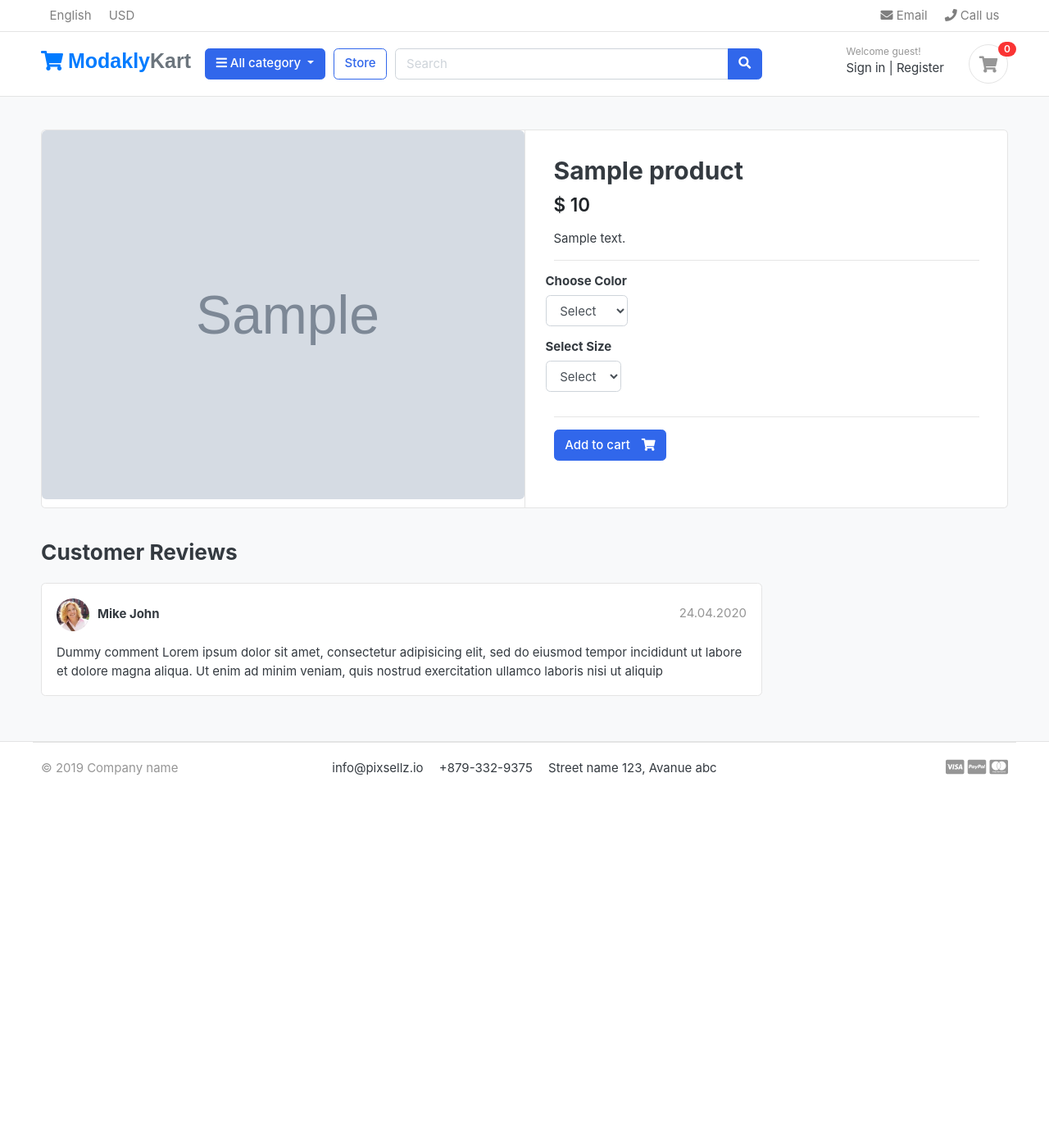
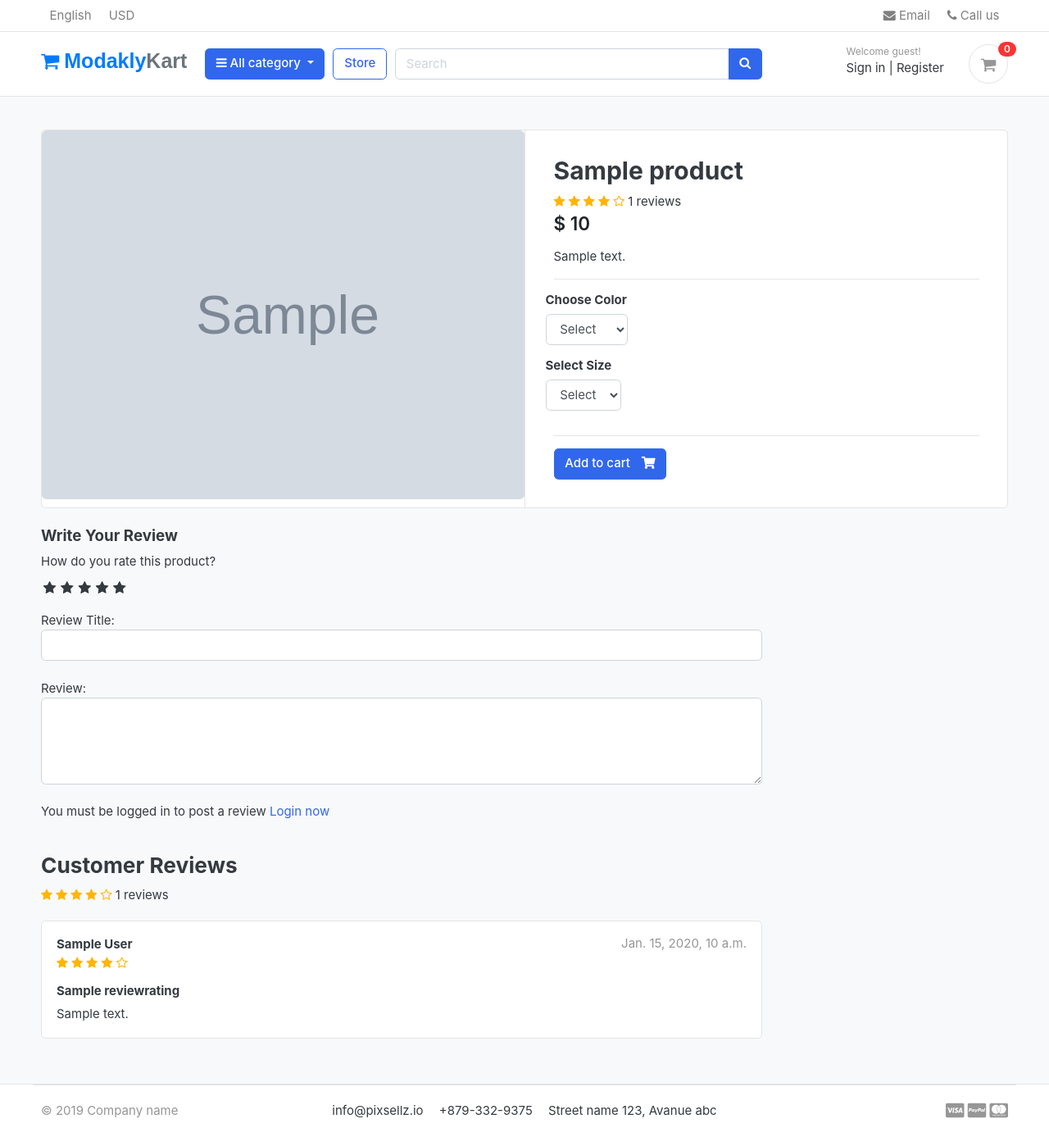
Before and after one commit to Ganesh-cloud137/modaklykart-django, a Django app: a page that uses templates/base.html in a window 1280 px wide. Shown: the whole page at 82% size. Before the commit the page ends 946 px from the top, so only its background shows below. Run offline with Django 3.2, Linux system fonts and the light colour scheme; tables that the repository leaves empty hold one stand-in row (values such as "Sample post"); grey boxes marked "Sample" are stand-in pictures; some libraries are stand-ins or nearby versions; some web fonts are replaced.

Commit message:
review and rating system

```diff
--- a/accounts/models.py
+++ b/accounts/models.py
@@ -57,6 +57,9 @@ class Account(AbstractBaseUser):
 
     objects = MyAccountManager()
 
+    def full_name(self):
+        return f'{self.first_name} {self.last_name}'
+
     def __str__(self):
         return self.email
 
--- /dev/null
+++ b/modaklykart/static/css/custom.css
@@ -0,0 +1,47 @@
+/* Hide Radio Button */
+.rate > input{
+    display: none;
+}
+
+.rate{
+    display: inline-block;
+    border: 0;
+}
+
+.rate > label{
+    float: right;
+}
+
+/* Showing the stars */
+.rate > label:before{
+    display: inline-block;
+    font-size: 1.1rem;
+    font-family: FontAwesome;
+    content: "\f005";
+    margin: 0;
+    padding: 0.3rem .2rem;
+    cursor: pointer;
+
+}
+
+/* Half Star */
+.rate .half:before{
+    content: "\f089";
+    position: absolute;
+    padding-right: 0;
+}
+
+/* Click and Hover */
+input:checked ~ label, label:hover ~ label{
+    color: #ffb503;
+}
+
+/* Hover highlight */
+input:checked + label:hover, input:checked ~ label:hover, input:checked ~ label:hover ~ label,
+label:hover ~ input:checked ~ label{
+    color: #cc9000;
+}
+
+.rating-star i{
+    color: #ffb503 !important;
+}
--- a/store/admin.py
+++ b/store/admin.py
@@ -1,5 +1,5 @@
 from django.contrib import admin
-from .models import Product,Variation
+from .models import Product,Variation, ReviewRating
 # Register your models here.
 
 class ProductAdmin(admin.ModelAdmin):
@@ -13,3 +13,4 @@ class VariationAdmin(admin.ModelAdmin):
 
 admin.site.register(Product, ProductAdmin)
 admin.site.register(Variation, VariationAdmin)
+admin.site.register(ReviewRating)
--- a/store/models.py
+++ b/store/models.py
@@ -1,6 +1,10 @@
 from django.db import models
 from django.urls import reverse
 from category.models import Category
+from accounts.models import Account
+from django.db.models import Avg,Count
+
+
 # Create your models here.
 
 class Product(models.Model):
@@ -19,6 +23,21 @@ class Product(models.Model):
         return reverse('product_detail', args=[self.category.slug, self.slug])
     def __str__(self):
         return self.product_name
+
+    def averageReview(self):
+        reviews = ReviewRating.objects.filter(product=self, status=True).aggregate(average=Avg('rating'))
+        avg = 0
+        if reviews['average'] is not None:
+            avg = float(reviews['average'])
+        return avg
+
+    def countReview(self):
+        reviews = ReviewRating.objects.filter(product=self, status=True).aggregate(count=Count('id'))
+        count = 0
+        if reviews['count'] is not None:
+            count = int(reviews['count'])
+        return count
+
 
 class VariationManager(models.Manager):
     def colors(self):
@@ -47,3 +66,17 @@ class Variation(models.Model):
 
     def __str__(self):
         return self.variation_value
+
+class ReviewRating(models.Model):
+    product = models.ForeignKey(Product, on_delete=models.CASCADE)
+    user = models.ForeignKey(Account, on_delete=models.CASCADE)
+    subject = models.CharField(max_length=100, blank=True)
+    review = models.TextField(max_length=500, blank=True)
+    rating = models.FloatField()
+    ip = models.CharField(max_length=20, blank=True)
+    status = models.BooleanField(default=True)
+    created_at = models.DateTimeField(auto_now_add=True)
+    updated_at = models.DateTimeField(auto_now=True)
+
+    def __str__(self):
+        return self.subject
--- a/store/urls.py
+++ b/store/urls.py
@@ -6,5 +6,5 @@ urlpatterns = [
     path('category/<slug:category_slug>/', views.store, name='products_by_category'),
     path('category/<slug:category_slug>/<slug:product_slug>/', views.product_detail, name='product_detail'),
     path('search/', views.search, name='search'),
-
+    path('submit_review/<int:product_id>/', views.submit_review, name='submit_review'),
 ]
--- a/store/views.py
+++ b/store/views.py
@@ -1,9 +1,13 @@
+from django.contrib import messages
+
 from django.http import HttpResponse
-from django.shortcuts import get_object_or_404, render
+from django.shortcuts import get_object_or_404, redirect, render
 from django.db.models import Q
 
 from carts.models import CartItem
-from .models import Product
+from orders.models import OrderProduct
+from store.forms import ReviewForm
+from .models import Product, ReviewRating
 from .models import Category
 from carts.views import _cart_id
 from django.core.paginator import EmptyPage, PageNotAnInteger, Paginator
@@ -44,9 +48,22 @@ def product_detail(request, category_slug, product_slug):
     except Exception as e:
         raise e
 
+    if request.user.is_authenticated:
+        try:
+            orderproduct = OrderProduct.objects.filter(user=request.user, product_id=single_product.id).exists()
+        except OrderProduct.DoesNotExist:
+            orderproduct = None
+    else:
+        orderproduct = None
+
+    #Get the reviews
+    reviews = ReviewRating.objects.filter(product_id=single_product.id, status=True)
+
     context = {
         'single_product' : single_product,
         'in_cart'        : in_cart,
+        'orderproduct'   : orderproduct,
+        'reviews' : reviews,
     }
     return render(request, 'store/product_detail.html',context)
 
@@ -62,3 +79,27 @@ def search(request):
                 'product_count' : product_count,
             }
     return render(request, 'store/store.html',context)
+
+
+def submit_review(request, product_id):
+    url = request.META.get('HTTP_REFERER')
+    if request.method == 'POST':
+        try:
+            reviews = ReviewRating.objects.get(user__id=request.user.id, product__id=product_id)
+            form = ReviewForm(request.POST, instance=reviews)
+            form.save()
+            messages.success(request, 'Thank you! Your review has been updated.')
+            return redirect(url)
+        except ReviewRating.DoesNotExist:
+            form = ReviewForm(request.POST)
+            if form.is_valid():
+                data = ReviewRating()
+                data.subject = form.cleaned_data['subject']
+                data.rating = form.cleaned_data['rating']
+                data.review = form.cleaned_data['review']
+                data.ip = request.META.get('REMOTE_ADDR')
+                data.product_id = product_id
+                data.user_id = request.user.id
+                data.save()
+                messages.success(request, 'Thank you! Your review has been submitted.')
+                return redirect(url)
--- a/templates/base.html
+++ b/templates/base.html
@@ -24,6 +24,9 @@
 <!-- custom style -->
 <link href="{% static 'css/ui.css' %}" rel="stylesheet" type="text/css"/>
 <link href="{% static 'css/responsive.css' %}" rel="stylesheet" media="only screen and (max-width: 1200px)" />
+
+<link href="{% static 'css/custom.css' %}" rel="stylesheet" type="text/css"/>
+<link rel="stylesheet" href="https://cdnjs.cloudflare.com/ajax/libs/font-awesome/4.7.0/css/font-awesome.min.css">
 
 <!-- custom javascript -->
 <script src="{% static 'js/script.js' %}" type="text/javascript"></script>
--- a/templates/store/product_detail.html
+++ b/templates/store/product_detail.html
@@ -24,6 +24,17 @@
 <article class="content-body">
 
 <h2 class="title">{{ single_product.product_name }}</h2>
+<div class="rating-star">
+					<span>
+			<i class="fa fa-star{% if single_product.averageReview < 0.5 %}-o{% elif single_product.averageReview >= 0.5 and single_product.averageReview < 1 %}-half-o {% endif %}" aria-hidden="true"></i>
+			<i class="fa fa-star{% if single_product.averageReview < 1.5 %}-o{% elif single_product.averageReview >= 1.5 and single_product.averageReview < 2 %}-half-o {% endif %}" aria-hidden="true"></i>
+			<i class="fa fa-star{% if single_product.averageReview < 2.5 %}-o{% elif single_product.averageReview >= 2.5 and single_product.averageReview < 3 %}-half-o {% endif %}" aria-hidden="true"></i>
+			<i class="fa fa-star{% if single_product.averageReview < 3.5 %}-o{% elif single_product.averageReview >= 3.5 and single_product.averageReview < 4 %}-half-o {% endif %}" aria-hidden="true"></i>
+			<i class="fa fa-star{% if single_product.averageReview < 4.5 %}-o{% elif single_product.averageReview >= 4.5 and single_product.averageReview < 5 %}-half-o {% endif %}" aria-hidden="true"></i>
+		<span>{{single_product.countReview}} reviews</span>
+		</span>
+				</div>
+
 
 <div class="mb-3">
 	<var class="price h4">$  {{ single_product.price }}</var>
@@ -74,29 +85,90 @@
 <div class="row">
 			<div class="col-md-9">
 
-	<header class="section-heading">
+
+	<form action="{% url 'submit_review' single_product.id %}" method="POST">
+		{% csrf_token %}
+		<h5>Write Your Review</h5>
+
+		<div>
+			<!-- Rating stars -->
+			<label>How do you rate this product?</label>
+			<br>
+			<div class="rate">
+				<input type="radio" name="rating" id="rating10" value="5" required /><label for="rating10" title="5"></label>
+				<input type="radio" name="rating" id="rating9" value="4.5" required /><label for="rating9" title="4.5" class="half"></label>
+				<input type="radio" name="rating" id="rating8" value="4" required /><label for="rating8" title="4"></label>
+				<input type="radio" name="rating" id="rating7" value="3.5" required /><label for="rating7" title="3.5" class="half"></label>
+				<input type="radio" name="rating" id="rating6" value="3" required /><label for="rating6" title="3"></label>
+				<input type="radio" name="rating" id="rating5" value="2.5" required /><label for="rating5" title="2.5" class="half"></label>
+				<input type="radio" name="rating" id="rating4" value="2" required /><label for="rating4" title="2"></label>
+				<input type="radio" name="rating" id="rating3" value="1.5" required /><label for="rating3" title="1.5" class="half"></label>
+				<input type="radio" name="rating" id="rating2" value="1" required /><label for="rating2" title="1"></label>
+				<input type="radio" name="rating" id="rating1" value="0.5" required /><label for="rating1" title="0.5" class="half"></label>
+			</div>
+			<br>
+			Review Title:
+			<input type="text" class="form-control" name="subject">
+			<br>
+			Review:
+			<textarea name="review" rows="4" class="form-control"></textarea>
+			<br>
+			{% if user.is_authenticated %}
+			{% if orderproduct %}
+			<input type="submit" value="Submit Review" class="btn btn-primary">
+			{% else %}
+			<p>You must purchase this product to post a review </p>
+			{% endif %}
+			{% else %}
+			<p>You must be logged in to post a review <span><a href="{% url 'login' %}">Login now</a></span></p>
+			{% endif %}
+
+		</div>
+{% include 'includes/alerts.html' %}
+	</form>
+		<br>
+		<header class="section-heading">
 		<h3>Customer Reviews </h3>
+		<div class="rating-star">
+					<span>
+			<i class="fa fa-star{% if single_product.averageReview < 0.5 %}-o{% elif single_product.averageReview >= 0.5 and single_product.averageReview < 1 %}-half-o {% endif %}" aria-hidden="true"></i>
+			<i class="fa fa-star{% if single_product.averageReview < 1.5 %}-o{% elif single_product.averageReview >= 1.5 and single_product.averageReview < 2 %}-half-o {% endif %}" aria-hidden="true"></i>
+			<i class="fa fa-star{% if single_product.averageReview < 2.5 %}-o{% elif single_product.averageReview >= 2.5 and single_product.averageReview < 3 %}-half-o {% endif %}" aria-hidden="true"></i>
+			<i class="fa fa-star{% if single_product.averageReview < 3.5 %}-o{% elif single_product.averageReview >= 3.5 and single_product.averageReview < 4 %}-half-o {% endif %}" aria-hidden="true"></i>
+			<i class="fa fa-star{% if single_product.averageReview < 4.5 %}-o{% elif single_product.averageReview >= 4.5 and single_product.averageReview < 5 %}-half-o {% endif %}" aria-hidden="true"></i>
+	<span>{{single_product.countReview}} reviews</span>
+		</span>
+				</div>
 
 	</header>
 
+
+{% for review in reviews %}
 	<article class="box mb-3">
 		<div class="icontext w-100">
-			<img src="{% static './images/avatars/avatar1.jpg' %}" class="img-xs icon rounded-circle">
+
 			<div class="text">
-				<span class="date text-muted float-md-right">24.04.2020 </span>
-				<h6 class="mb-1">Mike John </h6>
-
+				<span class="date text-muted float-md-right">{{review.updated_at}} </span>
+				<h6 class="mb-1">{{review.user.full_name}} </h6>
+				<div class="rating-star">
+					<span>
+					<i class="fa fa-star{% if review.rating == 0.5 %}-half-o{% elif review.rating < 1 %}-o {% endif %}" aria-hidden="true"></i>
+					<i class="fa fa-star{% if review.rating == 1.5 %}-half-o{% elif review.rating < 2 %}-o {% endif %}" aria-hidden="true"></i>
+					<i class="fa fa-star{% if review.rating == 2.5 %}-half-o{% elif review.rating < 3 %}-o {% endif %}" aria-hidden="true"></i>
+					<i class="fa fa-star{% if review.rating == 3.5 %}-half-o{% elif review.rating < 4 %}-o {% endif %}" aria-hidden="true"></i>
+					<i class="fa fa-star{% if review.rating == 4.5 %}-half-o{% elif review.rating < 5 %}-o {% endif %}" aria-hidden="true"></i>
+					</span>
+				</div>
 			</div>
 		</div> <!-- icontext.// -->
 		<div class="mt-3">
+			<h6>{{review.subject}}</h6>
 			<p>
-				Dummy comment Lorem ipsum dolor sit amet, consectetur adipisicing elit, sed do eiusmod
-				tempor incididunt ut labore et dolore magna aliqua. Ut enim ad minim veniam,
-				quis nostrud exercitation ullamco laboris nisi ut aliquip
+				{{review.review}}
 			</p>
 		</div>
 	</article>
-
+{% endfor %}
 
 
 	</div> <!-- col.// -->
```
Also changed, not shown: store/forms.py (added, +7 -0 lines), orders/migrations/0002_auto_20260403_1845.py (added), store/migrations/0003_reviewrating.py (added).
